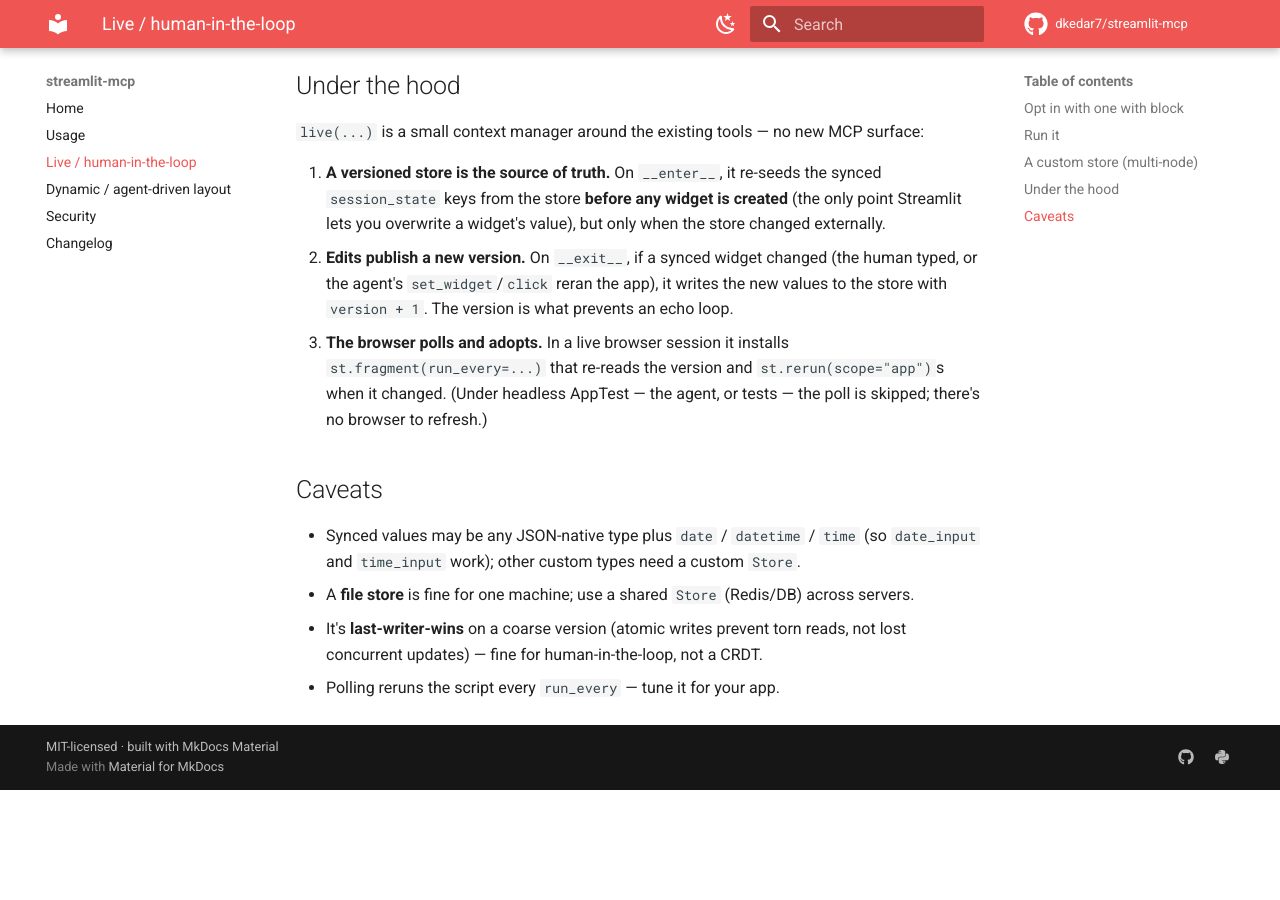
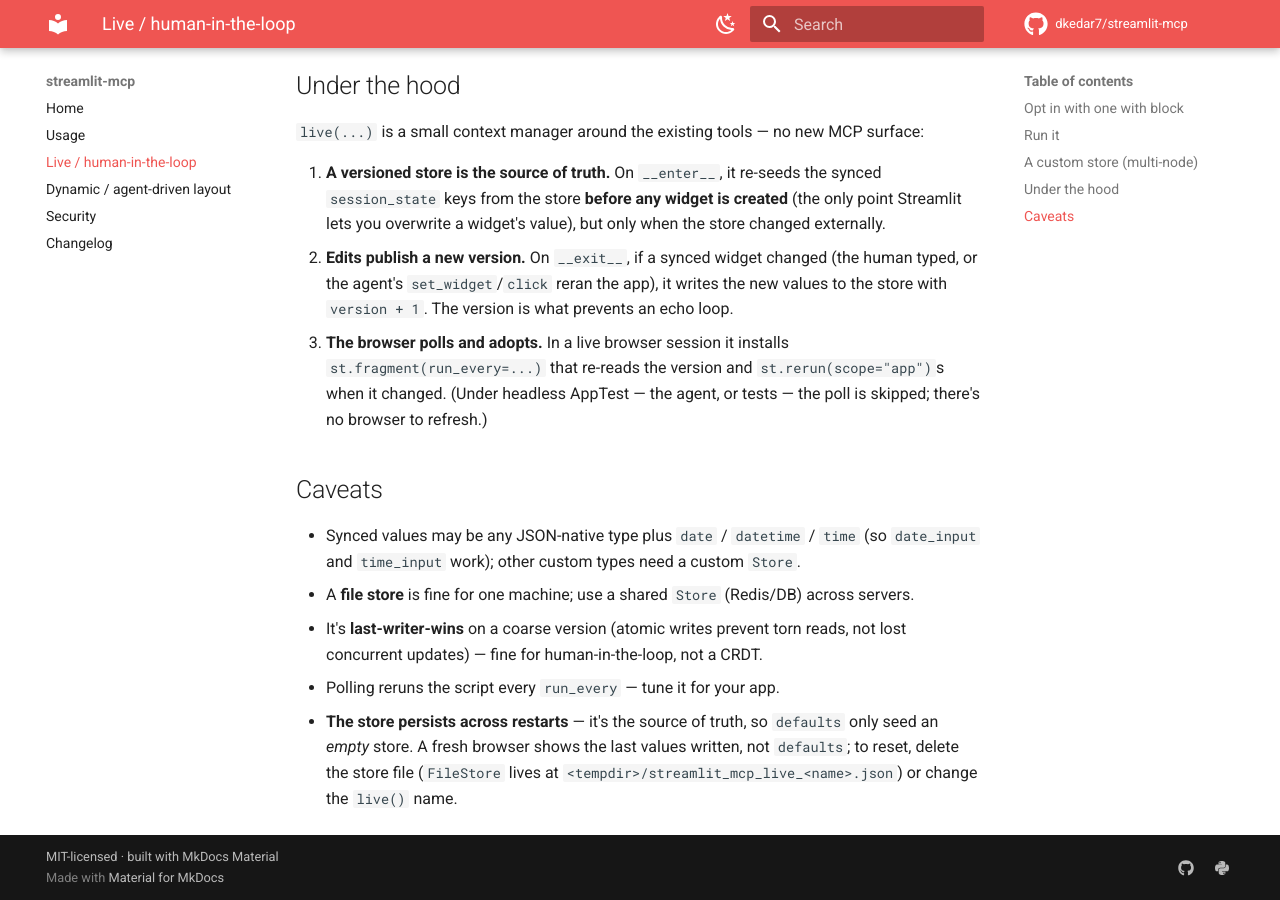
Before and after one commit to dkedar7/streamlit-mcp, an MkDocs documentation site: the page built from docs/live.md, in a window 1280 px wide and 900 px high, scrolled down 2130 px. Built offline with MkDocs 1.6.1 and Material for MkDocs 9.7.7, drawn with Linux system fonts in a browser that asks for light colours; comment, search, counter and statistics services are not loaded; before the commit the page ends 2920 px from its top, so only the background shows below that.

Commit message:
docs(live): note the store persists across restarts (defaults only seed an empty store) (#37)
From the real-browser audit: a fresh browser shows the last values written, not
the app's `defaults`, because the FileStore persists and is the source of truth.
Add a Caveats line so first-run users aren't surprised, with how to reset (delete
the store file at <tempdir>/streamlit_mcp_live_<name>.json, or change the name).

Docs-only; deploys to GitHub Pages on merge (docs.yml push:main path filter).


Claude-Session: https://claude.ai/code/session_01JyBXCLGUpZ1J4sbS9eatBp

Co-authored-by: Kedar Dabhadkar <kdabhadk@gmail.com>
Co-authored-by: Claude Opus 4.8 (1M context) <noreply@anthropic.com>

```diff
--- a/docs/live.md
+++ b/docs/live.md
@@ -87,3 +87,7 @@ with live("signup", defaults={...}, store=RedisStore()):
 - It's **last-writer-wins** on a coarse version (atomic writes prevent torn reads, not lost
   concurrent updates) — fine for human-in-the-loop, not a CRDT.
 - Polling reruns the script every `run_every` — tune it for your app.
+- **The store persists across restarts** — it's the source of truth, so `defaults` only seed an
+  *empty* store. A fresh browser shows the last values written, not `defaults`; to reset, delete
+  the store file (`FileStore` lives at `<tempdir>/streamlit_mcp_live_<name>.json`) or change the
+  `live()` name.
```
